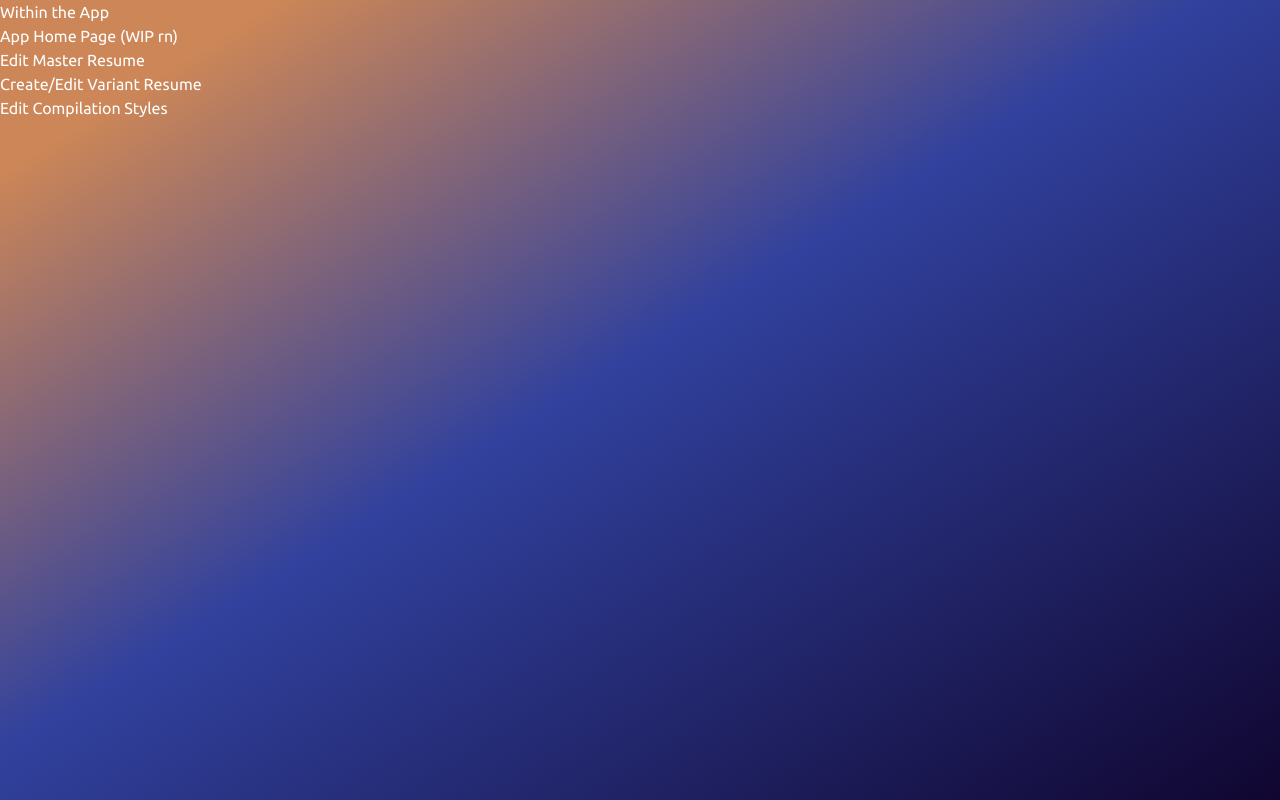
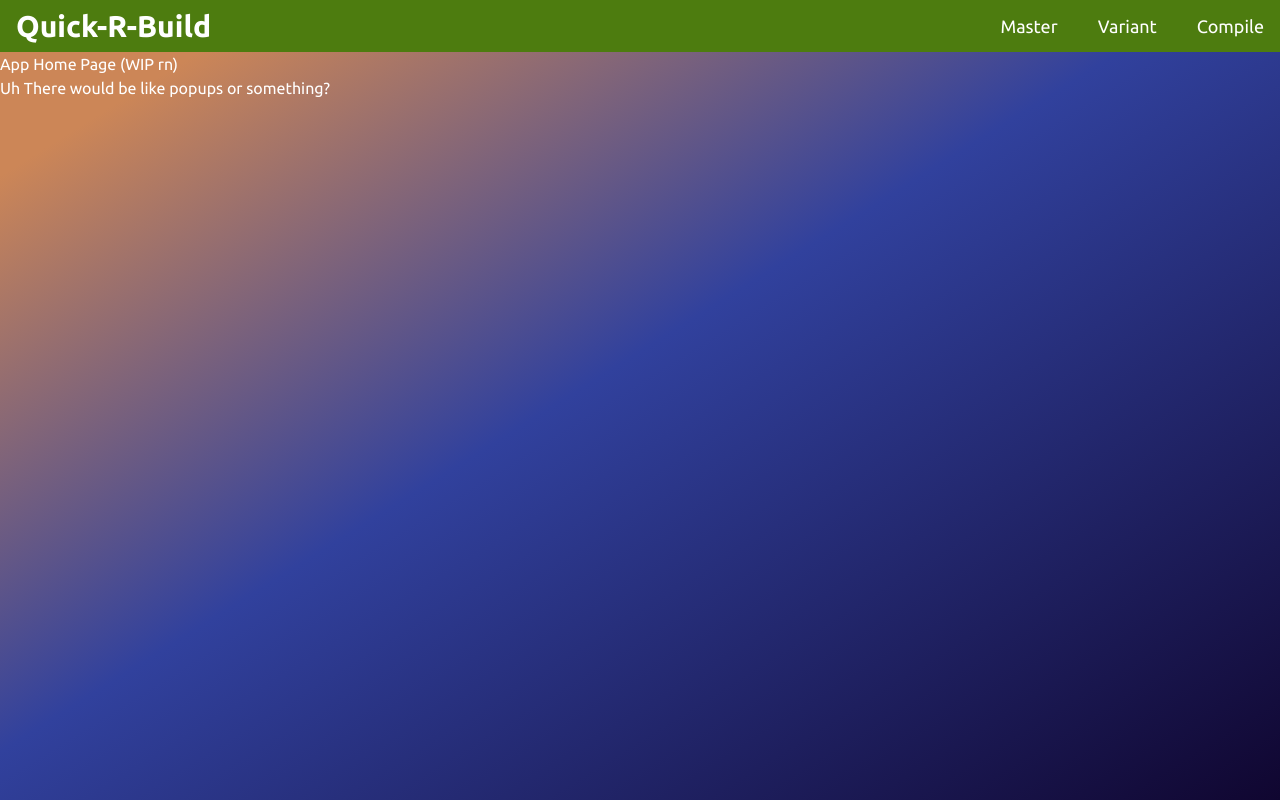
Before and after one commit to Andy-Sean/quick-r-build, a Next.js app: page /app in a window 1280 px wide. Built offline with nearby package versions, Linux system fonts and the light colour scheme.

Commit message:
Code Formatting & App Navbar - Rehashed import order and use client things - split up navbar to take maximum advantage of nextjs client & server - added 9 trillion more files as consequence

```diff
--- /dev/null
+++ b/src/app/(app)/app/app-navbar-dropdown.js
@@ -0,0 +1,27 @@
+"use client";
+// Small Screen App Navbar Dropdown
+
+import { useState } from "react";
+import Link from "next/link";
+
+export default function AppNavbarDropdown() {
+  const [menuOn, setMenu] = useState(false);
+  return (
+    <>
+      <button className="block sm:hidden text-lg bi bi-grid-3x3-gap-fill" onClick={() => setMenu((s) => !s)} />
+      {menuOn ? (
+        <div className="absolute top-full right-0 bg-lime-700 py-2 px-4 flex flex-col gap-2 sm:hidden">
+          <Link href="/app/master-editor" onClick={() => setMenu(false)}>
+            Master
+          </Link>
+          <Link href="/app/variant-editor" onClick={() => setMenu(false)}>
+            Variant
+          </Link>
+          <Link href="/app/compile-editor" onClick={() => setMenu(false)}>
+            Compile
+          </Link>
+        </div>
+      ) : null}
+    </>
+  );
+}
--- /dev/null
+++ b/src/app/(app)/app/app-navbar.js
@@ -0,0 +1,25 @@
+// Navbar for App Pages
+
+import Link from "next/link";
+
+import AppNavbarDropdown from "./app-navbar-dropdown";
+
+export default function AppNav() {
+  return (
+    <header className="z-50 sticky top-0 bg-lime-700 py-2 px-4 flex justify-between items-center">
+      <h1 className="text-2xl sm:text-3xl font-bold">Quick-R-Build</h1>
+      <nav className="flex gap-10 items-center">
+        <AppNavbarDropdown />
+
+        {/* full menu otherwise */}
+        <Link href="/app/master-editor" className="hidden sm:block text-lg">Master</Link>
+        <Link href="/app/variant-editor" className="hidden sm:block text-lg">
+          Variant
+        </Link>
+        <Link href="/app/compile-editor" className="hidden sm:block text-lg">
+          Compile
+        </Link>
+      </nav>
+    </header>
+  );
+}
--- a/src/app/(app)/app/layout.js
+++ b/src/app/(app)/app/layout.js
@@ -1,13 +1,13 @@
 "use client";
+// Shared Layout for all App Pages - use the Context & Navbar
 
-// Use all of them Contexts!
-
+import AppNav from "./app-navbar";
 import { ContextsProvider } from "@/redux/ContextsProvider";
 
 export default function AppLayout({ children }) {
   return (
     <>
-      <p>Within the App</p>
+      <AppNav />
       <ContextsProvider>{children}</ContextsProvider>
     </>
   );
--- a/src/app/(app)/app/page.js
+++ b/src/app/(app)/app/page.js
@@ -4,15 +4,7 @@ export default function AppHome() {
   return (
     <>
       <p>App Home Page (WIP rn)</p>
-      <p>
-        <Link href="/app/master-editor">Edit Master Resume</Link>
-      </p>
-      <p>
-        <Link href="/app/variant-editor">Create/Edit Variant Resume</Link>
-      </p>
-      <p>
-        <Link href="/app/compile-editor">Edit Compilation Styles</Link>
-      </p>
+      <p>Uh There would be like popups or something?</p>
     </>
   );
 }
--- a/src/app/(info)/layout.js
+++ b/src/app/(info)/layout.js
@@ -1,65 +1,23 @@
-// Layout for Info Pages
-// Will contain Header and Footer and that's really it
 "use client";
+// Shared Layout for Info Pages - Header & Footer
 
 import Link from "next/link";
-import { useState } from "react";
+
+import Navbar from "./navbar";
 
 export default function InfoLayout({ children }) {
-  const [menuOn, setMenu] = useState(false);
-
   return (
     <>
       {/* wrapper class to keep the footer to the bottom of the page */}
       <div className="flex flex-col min-h-screen">
-        <header className="z-50 sticky top-0 bg-teal-950 py-2 px-4 flex justify-between items-center">
-          <h1 className="text-2xl sm:text-3xl font-bold">Quick-R-Build</h1>
-          <nav className="flex gap-10 items-center">
-            {/* collapsing menu if too small */}
-            <button
-              className="block sm:hidden text-lg bi bi-grid-3x3-gap-fill"
-              onClick={() => setMenu((s) => !s)}
-            />
-            {menuOn ? (
-              <div className="absolute top-full right-0 bg-teal-950 py-2 px-4 flex flex-col gap-2 sm:hidden">
-                <Link href="/" onClick={() => setMenu(false)}>
-                  Home
-                </Link>
-                <Link href="/app" onClick={() => setMenu(false)}>
-                  To App
-                </Link>
-                <Link href="/attributions" onClick={() => setMenu(false)}>
-                  Attributions
-                </Link>
-              </div>
-            ) : null}
+        <Navbar />
 
-            {/* full menu otherwise */}
-            <Link
-              href="/"
-              className="hidden sm:block text-lg bi bi-house-fill"
-            />
-            <Link href="/app" className="hidden sm:block text-lg">
-              To App
-            </Link>
-            <Link href="/attributions" className="hidden sm:block text-lg">
-              Attributions
-            </Link>
-          </nav>
-        </header>
-
+        {/* Ensures the footer stays down using flexbox */}
         <div className="flex-auto">{children}</div>
 
         <footer className="sticky bottom-0 flex flex-col items-center p-2 bg-teal-950">
-          <p className="text-sm text-center w-2/3">
-            Made by Andoiii (Andy Chang) and Sean Yan with a significant amount
-            of headbanging
-          </p>
-          <a
-            className="bi bi-github"
-            href="https://github.com/Andy-Sean/quick-r-build"
-            target="_blank"
-          />
+          <p className="text-sm text-center w-2/3">Made by Andoiii (Andy Chang) and Sean Yan with a significant amount of headbanging</p>
+          <a className="bi bi-github" href="https://github.com/Andy-Sean/quick-r-build" target="_blank" />
         </footer>
       </div>
     </>
--- /dev/null
+++ b/src/app/(info)/navbar-dropdown.js
@@ -0,0 +1,27 @@
+"use client";
+// Small Screen Navbar Dropdown Component
+
+import { useState } from "react";
+import Link from "next/link";
+
+export default function NavbarDropdown() {
+  const [menuOn, setMenu] = useState(false);
+  return (
+    <>
+      <button className="block sm:hidden text-lg bi bi-grid-3x3-gap-fill" onClick={() => setMenu((s) => !s)} />
+      {menuOn ? (
+        <div className="absolute top-full right-0 bg-teal-950 py-2 px-4 flex flex-col gap-2 sm:hidden">
+          <Link href="/" onClick={() => setMenu(false)}>
+            Home
+          </Link>
+          <Link href="/app" onClick={() => setMenu(false)}>
+            To App
+          </Link>
+          <Link href="/attributions" onClick={() => setMenu(false)}>
+            Attributions
+          </Link>
+        </div>
+      ) : null}
+    </>
+  );
+}
--- /dev/null
+++ b/src/app/(info)/navbar.js
@@ -0,0 +1,25 @@
+// Main Navbar for Info Pages
+
+import Link from "next/link";
+
+import NavbarDropdown from "./navbar-dropdown";
+
+export default function Navbar() {
+  return (
+    <header className="z-50 sticky top-0 bg-teal-950 py-2 px-4 flex justify-between items-center">
+          <h1 className="text-2xl sm:text-3xl font-bold">Quick-R-Build</h1>
+          <nav className="flex gap-10 items-center">
+            <NavbarDropdown />
+            {/* full menu otherwise */}
+            <Link href="/" className="hidden sm:block text-lg bi bi-house-fill" />
+            <Link href="/app" className="hidden sm:block text-lg">
+              To App
+            </Link>
+            <Link href="/attributions" className="hidden sm:block text-lg">
+              Attributions
+            </Link>
+          </nav>
+        </header>
+  )
+
+}
--- a/src/app/(info)/page.js
+++ b/src/app/(info)/page.js
@@ -1,3 +1,5 @@
+// Home Page
+
 import Link from "next/link";
 
 export default function Home() {
@@ -11,7 +13,6 @@ export default function Home() {
     <main>
       {/* Main Intro */}
       <div className="relative group m-2">
-
         {/* Funny Decoration Things that appear/disappear */}
         <div className="-z-10 flex absolute top-0 left-0 h-full w-full">
           <div className={`${introStyle()} group-hover:delay-[100ms] bg-lime-400 flex-1 rounded-l-xl`} />
--- a/src/app/layout.js
+++ b/src/app/layout.js
@@ -1,5 +1,4 @@
-// Layout for All Pages
-// Includes html & body tags, and a bunch of CSS imports
+// Shared Layout for All Pages - html, body & fonts
 
 import "./globals.css";
 import "bootstrap-icons/font/bootstrap-icons.css";
@@ -22,9 +21,6 @@ export const metadata = {
 export default function RootLayout({ children }) {
   return (
     <html lang="en">
-      <head>
-        <link rel="icon" href="/favicon.ico" />
-      </head>
       <body className={ubuntu.className}>{children}</body>
     </html>
   );
--- a/src/app/not-found.js
+++ b/src/app/not-found.js
@@ -1,3 +1,5 @@
+// Error 404 Page for whole Site
+
 import Link from "next/link";
 
 export default function NotFound() {
```
Also changed, not shown: src/app/(app)/app/variant-editor/page.js (+2 -8 lines).
